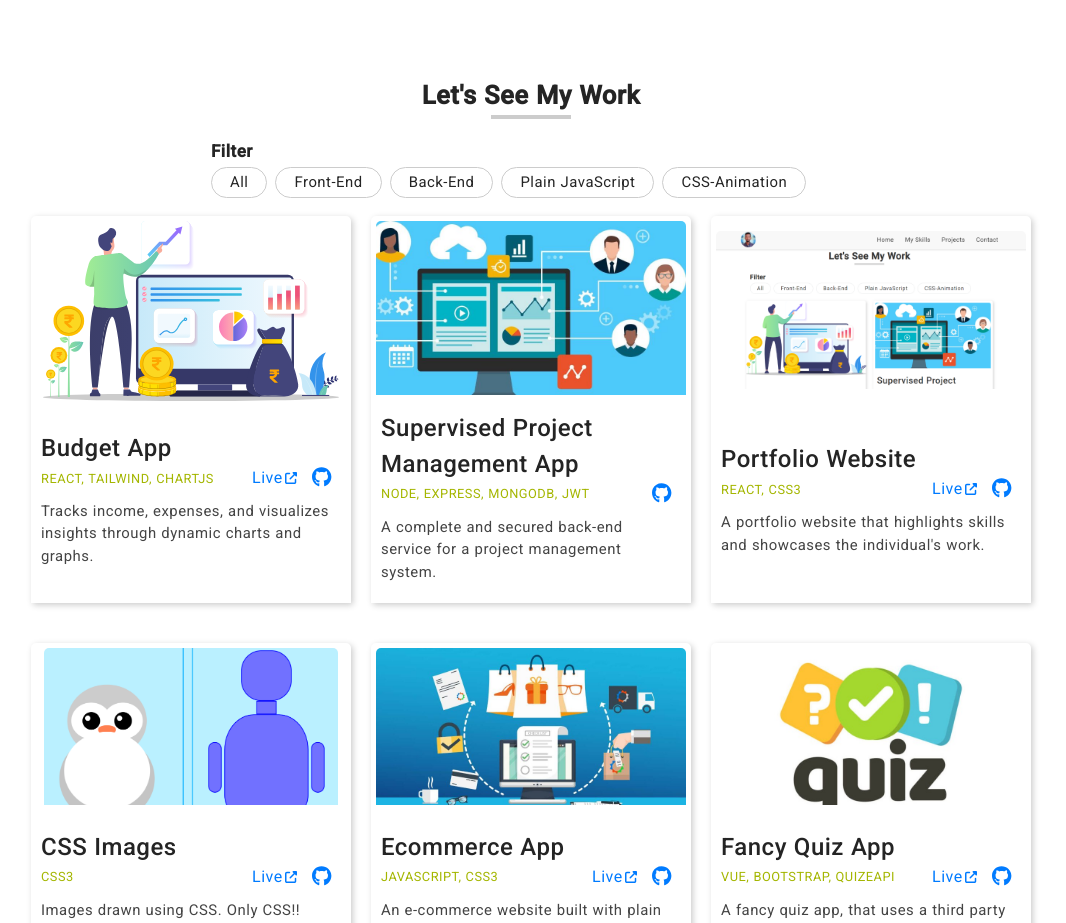
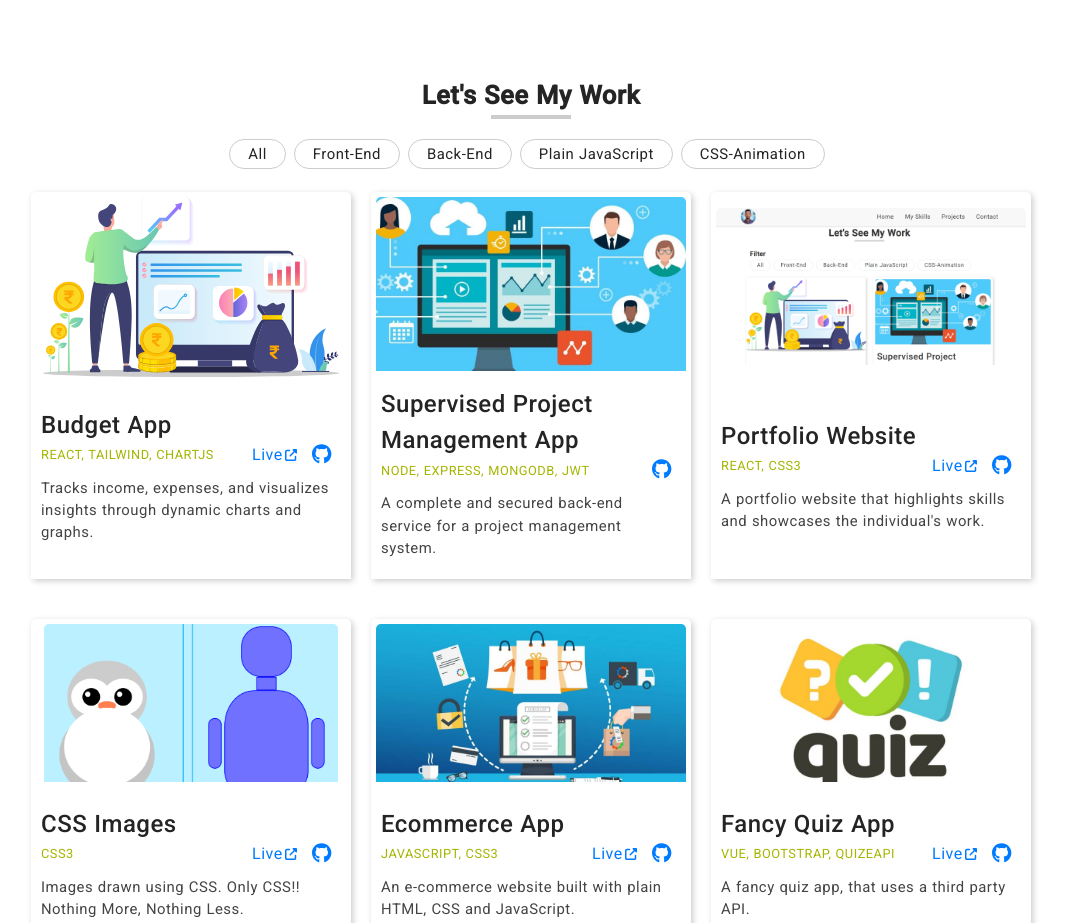
Before and after one commit to suraffy/portfolio, a React (Create React App) app: page / in a window 1280 px wide. Shown: the part 1320-2243 px from the top of the page, without its empty margins (109-1175 px from the left). Built offline with nearby package versions, Linux system fonts and the light colour scheme.

Commit message:
Fix filter animation issues

```diff
--- a/src/components/Project.jsx
+++ b/src/components/Project.jsx
@@ -7,14 +7,7 @@ const Project = ({ project }) => {
   const imgUrl = `${process.env.PUBLIC_URL}/img/projects/`;
 
   return (
-    <motion.div
-      layout
-      animate={{ opacity: 1 }}
-      initial={{ opacity: 0 }}
-      exit={{ opacity: 0 }}
-      key={project.title}
-      className="project-box flex-column"
-    >
+    <motion.div layout key={project.title} className="project-box flex-column">
       <div className="project-profile-img row">
         <img src={imgUrl + project.img} alt="" />
       </div>
--- a/src/components/Projects.jsx
+++ b/src/components/Projects.jsx
@@ -1,5 +1,5 @@
 import React, { useState } from "react";
-import { motion, AnimatePresence } from "framer-motion";
+import { motion } from "framer-motion";
 
 import Project from "./Project";
 import Filter from "./common/Filter";
@@ -48,21 +48,14 @@ const Projects = () => {
 
           <div className="project-header flex-column">
             <div className="filter-project flex-row">
-              <h4>Filter</h4>
               <Filter filterKeyword={filterKeyword} onFilter={handleFilter} />
             </div>
-
-            {filterKeyword && (
-              <p className="filter-info">{projects.length} results</p>
-            )}
           </div>
 
           <motion.div layout className="projects-container flex-row">
-            <AnimatePresence>
-              {projectsInPage.map((project) => (
-                <Project key={project.title} project={project} />
-              ))}
-            </AnimatePresence>
+            {projectsInPage.map((project) => (
+              <Project key={project.title} project={project} />
+            ))}
           </motion.div>
 
           <div className="project-footer">
--- a/src/styles/style.css
+++ b/src/styles/style.css
@@ -254,10 +254,6 @@ nav {
   padding: 0 5px;
 }
 
-/* Projects Section */
-#projects {
-}
-
 /* Project header */
 .project-header.flex-column {
   align-items: flex-start;
@@ -272,12 +268,7 @@ nav {
   flex-wrap: wrap;
   justify-content: flex-start;
   align-items: baseline;
-  margin-bottom: 10px;
-}
-
-.filter-project h4 {
-  margin: 0 8px 3px 0;
-  font-size: 1.0625rem;
+  margin-bottom: 15px;
 }
 
 .filter-list {
--- a/src/styles/utilities.css
+++ b/src/styles/utilities.css
@@ -64,6 +64,7 @@ button,
 input::placeholder,
 textarea::placeholder {
   color: var(--border-medium);
+  font-size: 15px;
 }
 
 input[type="submit"],
```
